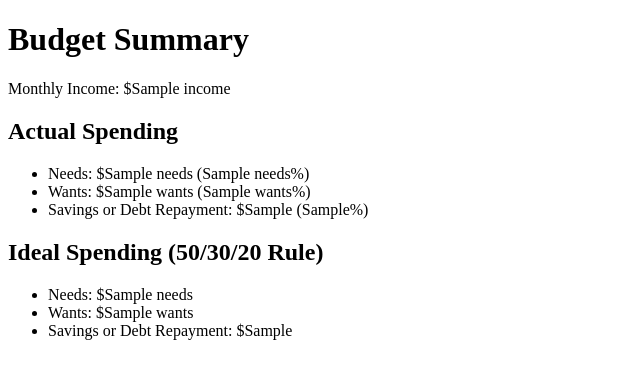
After one commit to kjx172/BudgetBuddy, a Flask app: template templates/summary.html in a window 1280 px wide. The commit adds this page. Shown: the top 379 px of the page, without its empty margins (0-640 px from the left). Run offline with Flask 3, Linux system fonts and the light colour scheme; the template is opened without the code that fills it: most values are stand-ins (such as "Sample title", 1, 10 or a date in 2020).

Commit message:
edited the form and added a summary page

```diff
--- a/app.py
+++ b/app.py
@@ -5,41 +5,55 @@ Prints form data to the terminal upon successful submission.
 Redirects to the same page to clear the form and prevent resubmission issues.
 
 To run the code, copy and paste this:
-export SECRET_KEY=$(python -c 'import os; print(os.urandom(24))')
+export SECRET_KEY=$(python3 -c 'import os; print(os.urandom(24))')
 python3 app.py
 '''
 
 import os
-from flask import Flask, render_template, redirect, url_for, flash
+from flask import Flask, render_template, redirect, url_for, flash, request
 from forms import BudgetForm
 
 app = Flask(__name__)
 app.config['SECRET_KEY'] = os.getenv('SECRET_KEY', 'fallback_secret_key')
 
-@app.route('/budget', methods=['GET', 'POST'])
-def budget():
+@app.route('/')
+def home():
+    return render_template('home.html')
+
+@app.route('/budget_form', methods=['GET', 'POST'])
+def budget_form():
     form = BudgetForm()
+    if form.validate_on_submit():
+        # Collect the data and redirect to the summary page with the data
+        return redirect(url_for('budget_summary',
+                                income=form.income.data,
+                                housing_utilities=form.housing_utilities.data,
+                                communication=form.communication.data,
+                                transportation=form.transportation.data,
+                                education=form.education.data,
+                                savings=form.savings.data,
+                                food=form.food.data,
+                                entertainment=form.entertainment.data,
+                                health_personal_care=form.health_personal_care.data,
+                                clothing_laundry=form.clothing_laundry.data,
+                                debt_payments=form.debt_payments.data))
+    return render_template('budget_form.html', form=form)
 
-    # Check if the form is submitted and validated
-    if form.validate_on_submit():
-        print(f"Housing and Utilities: {form.housing_utilities.data}")
-        print(f"Communication: {form.communication.data}")
-        print(f"Transportation: {form.transportation.data}")
-        print(f"Education: {form.education.data}")
-        print(f"Savings: {form.savings.data}")
-        print(f"Food: {form.food.data}")
-        print(f"Entertainment: {form.entertainment.data}")
-        print(f"Health and Personal Care: {form.health_personal_care.data}")
-        print(f"Clothing and Laundry: {form.clothing_laundry.data}")
-        print(f"Debt Payments: {form.debt_payments.data}")
-
-        flash('Budget information submitted successfully!', 'success')
-
-        # Redirect to the same page to clear the form
-        return redirect(url_for('budget'))
-
-    # Render the budget_form.html template and pass the form to it
-    return render_template('budget_form.html', title='Budget Form', form=form)
+@app.route('/budget_summary')
+def budget_summary():
+    income = float(request.args.get('income'))
+    expenses = {
+        'Needs': float(request.args.get('housing_utilities')) + float(request.args.get('food')) + float(request.args.get('transportation')) + float(request.args.get('communication')) + float(request.args.get('education')) + float(request.args.get('health_personal_care')),
+        'Wants': float(request.args.get('entertainment')) + float(request.args.get('clothing_laundry')),
+        'Savings or Debt Repayment': float(request.args.get('savings')) + float(request.args.get('debt_payments'))
+    }
+    percentages = {category: (amount / income) * 100 for category, amount in expenses.items()}
+    ideal_amounts = {
+        'Needs': income * 0.50,
+        'Wants': income * 0.30,
+        'Savings or Debt Repayment': income * 0.20
+    }
+    return render_template('summary.html', percentages=percentages, ideal_amounts=ideal_amounts, expenses=expenses, income=income)
 
 if __name__ == '__main__':
     app.run(debug=True)
--- /dev/null
+++ b/templates/summary.html
@@ -0,0 +1,22 @@
+<!doctype html>
+<html lang="en">
+<head>
+    <title>Budget Summary</title>
+</head>
+<body>
+    <h1>Budget Summary</h1>
+    <p>Monthly Income: ${{ income }}</p>
+    <h2>Actual Spending</h2>
+    <ul>
+        <li>Needs: ${{ expenses['Needs'] }} ({{ percentages['Needs'] }}%)</li>
+        <li>Wants: ${{ expenses['Wants'] }} ({{ percentages['Wants'] }}%)</li>
+        <li>Savings or Debt Repayment: ${{ expenses['Savings or Debt Repayment'] }} ({{ percentages['Savings or Debt Repayment'] }}%)</li>
+    </ul>
+    <h2>Ideal Spending (50/30/20 Rule)</h2>
+    <ul>
+        <li>Needs: ${{ ideal_amounts['Needs'] }}</li>
+        <li>Wants: ${{ ideal_amounts['Wants'] }}</li>
+        <li>Savings or Debt Repayment: ${{ ideal_amounts['Savings or Debt Repayment'] }}</li>
+    </ul>
+</body>
+</html>
```
Also changed, not shown: forms.py (+16 -17 lines), templates/budget_form.html (+9 -0 lines), templates/home.html (added, +10 -0 lines), templates/layout.html (line endings or trailing spaces).
